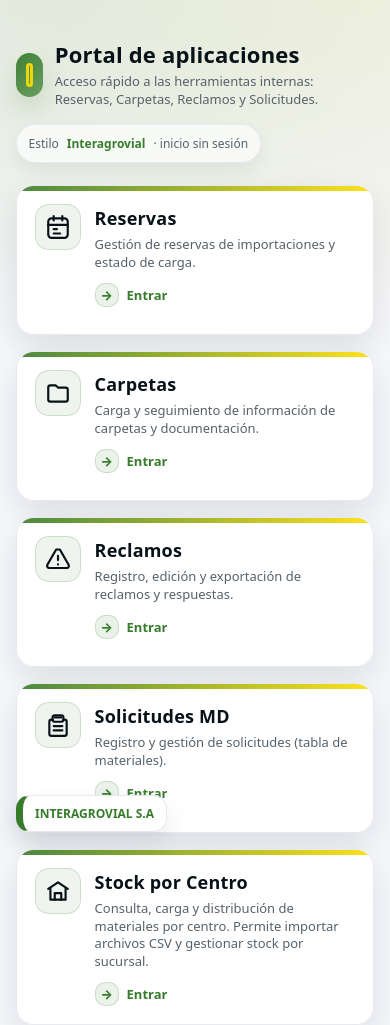
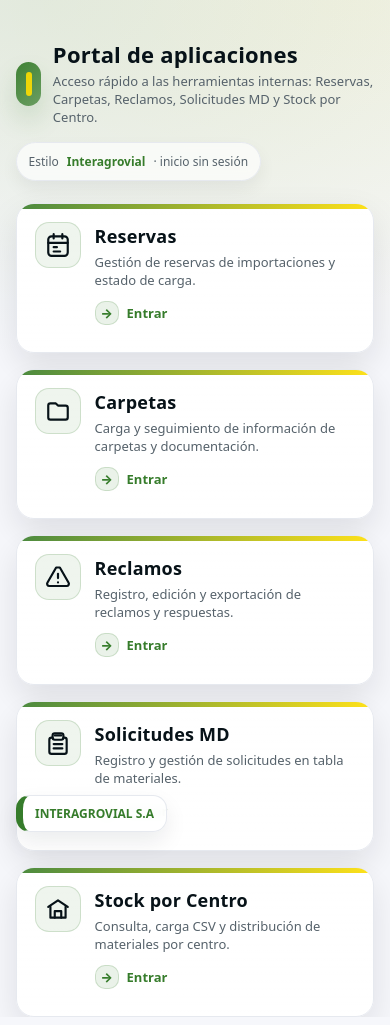
Before and after one commit to gera1991823-design/Datos-Analisis, a plain HTML site: page index.html in a window 390 px wide. Drawn offline with Linux system fonts and the light colour scheme.

Commit message:
Update index.html

```diff
--- a/index.html
+++ b/index.html
@@ -9,11 +9,9 @@
     :root{
       --green:#367c2b;
       --yellow:#ffde00;
-
       --bg:#f6f7fb;
       --text:#071218;
       --muted:#56626b;
-
       --card:#ffffff;
       --border:#e6e9ef;
       --shadow: 0 14px 34px rgba(15,23,32,.10);
@@ -21,6 +19,7 @@
     }
 
     *{box-sizing:border-box}
+
     body{
       margin:0;
       font-family: ui-sans-serif, system-ui, -apple-system, Segoe UI, Roboto, Arial, sans-serif;
@@ -35,12 +34,11 @@
     }
 
     .wrap{
-      width:min(1100px, 92vw);
-      margin: 42px auto 0;
+      width:min(1200px, 92vw);
+      margin:42px auto 0;
       flex:1;
     }
 
-    /* Header */
     .top{
       display:flex;
       align-items:flex-start;
@@ -51,32 +49,41 @@
     }
 
     .brand{
-      display:flex; align-items:center; gap:12px;
+      display:flex;
+      align-items:center;
+      gap:12px;
     }
+
     .brandMark{
-      width:44px; height:44px; border-radius:14px;
-      background: linear-gradient(135deg, rgba(54,124,43,.95), rgba(54,124,43,.70));
+      width:44px;
+      height:44px;
+      border-radius:14px;
+      background:linear-gradient(135deg, rgba(54,124,43,.95), rgba(54,124,43,.70));
       position:relative;
-      box-shadow: 0 14px 26px rgba(54,124,43,.18);
+      box-shadow:0 14px 26px rgba(54,124,43,.18);
     }
+
     .brandMark::after{
       content:"";
-      position:absolute; inset:10px;
+      position:absolute;
+      inset:10px;
       border-radius:10px;
       border:3px solid rgba(255,222,0,.95);
       opacity:.95;
     }
+
     .brand h1{
       margin:0;
       font-size:22px;
       letter-spacing:.2px;
       line-height:1.1;
     }
+
     .brand p{
       margin:6px 0 0;
       color:var(--muted);
       font-size:13px;
-      max-width: 520px;
+      max-width:560px;
     }
 
     .hint{
@@ -86,38 +93,48 @@
       padding:10px 12px;
       border:1px solid var(--border);
       border-radius:999px;
-      background: rgba(255,255,255,.65);
-      box-shadow: 0 8px 18px rgba(15,23,32,.06);
+      background:rgba(255,255,255,.65);
+      box-shadow:0 8px 18px rgba(15,23,32,.06);
       color:var(--muted);
       font-size:12px;
-      backdrop-filter: blur(6px);
+      backdrop-filter:blur(6px);
     }
-    .hint b{ color:var(--green); }
 
-    /* Cards grid */
+    .hint b{
+      color:var(--green);
+    }
+
     .grid{
       display:grid;
-      grid-template-columns: repeat(3, minmax(0, 1fr));
+      grid-template-columns:repeat(4, minmax(0, 1fr));
       gap:16px;
-      margin-top: 18px;
+      margin-top:18px;
     }
 
-    @media (max-width: 900px){
-      .grid{ grid-template-columns: 1fr; }
+    @media (max-width:1100px){
+      .grid{
+        grid-template-columns:repeat(2, minmax(0, 1fr));
+      }
+    }
+
+    @media (max-width:700px){
+      .grid{
+        grid-template-columns:1fr;
+      }
     }
 
     .card{
-      background: linear-gradient(180deg, rgba(255,255,255,1), rgba(255,255,255,.92));
+      background:linear-gradient(180deg, rgba(255,255,255,1), rgba(255,255,255,.92));
       border:1px solid var(--border);
-      border-radius: var(--radius);
-      box-shadow: var(--shadow);
+      border-radius:var(--radius);
+      box-shadow:var(--shadow);
       padding:18px;
       position:relative;
       overflow:hidden;
       text-decoration:none;
       color:inherit;
-      transition: transform .14s ease, box-shadow .14s ease, border-color .14s ease;
-      min-height: 150px;
+      transition:transform .14s ease, box-shadow .14s ease, border-color .14s ease;
+      min-height:150px;
       display:flex;
       gap:14px;
       align-items:flex-start;
@@ -128,30 +145,38 @@
       position:absolute;
       inset:-1px -1px auto -1px;
       height:6px;
-      background: linear-gradient(90deg, var(--green), var(--yellow));
+      background:linear-gradient(90deg, var(--green), var(--yellow));
       opacity:.9;
     }
 
     .card:hover{
-      transform: translateY(-2px);
-      border-color: rgba(54,124,43,.28);
-      box-shadow: 0 18px 46px rgba(15,23,32,.12);
+      transform:translateY(-2px);
+      border-color:rgba(54,124,43,.28);
+      box-shadow:0 18px 46px rgba(15,23,32,.12);
     }
 
     .icon{
-      width:46px;height:46px;border-radius:14px;
+      width:46px;
+      height:46px;
+      border-radius:14px;
       border:1px solid rgba(54,124,43,.18);
-      background: rgba(54,124,43,.08);
-      display:grid; place-items:center;
-      flex: 0 0 auto;
+      background:rgba(54,124,43,.08);
+      display:grid;
+      place-items:center;
+      flex:0 0 auto;
     }
-    .icon svg{ width:26px; height:26px; }
+
+    .icon svg{
+      width:26px;
+      height:26px;
+    }
 
     .content h2{
       margin:2px 0 6px;
       font-size:18px;
       letter-spacing:.2px;
     }
+
     .content p{
       margin:0;
       color:var(--muted);
@@ -165,33 +190,38 @@
       align-items:center;
       gap:8px;
       font-weight:800;
-      color: var(--green);
+      color:var(--green);
       font-size:13px;
     }
 
     .go span{
-      display:inline-grid; place-items:center;
-      width:24px;height:24px;border-radius:10px;
-      background: rgba(54,124,43,.10);
+      display:inline-grid;
+      place-items:center;
+      width:24px;
+      height:24px;
+      border-radius:10px;
+      background:rgba(54,124,43,.10);
       border:1px solid rgba(54,124,43,.18);
     }
 
-    /* Footer */
     .footer{
       position:fixed;
       left:16px;
       bottom:12px;
       font-size:12px;
       color:var(--text);
-      background: rgba(255,255,255,.95);
+      background:rgba(255,255,255,.95);
       border:1px solid var(--border);
       border-left:7px solid var(--green);
       padding:9px 12px;
       border-radius:14px;
-      box-shadow: 0 10px 22px rgba(15,23,32,.08);
-      backdrop-filter: blur(6px);
+      box-shadow:0 10px 22px rgba(15,23,32,.08);
+      backdrop-filter:blur(6px);
     }
-    .footer b{ color: var(--green); }
+
+    .footer b{
+      color:var(--green);
+    }
   </style>
 </head>
 
@@ -202,7 +232,10 @@
         <div class="brandMark" aria-hidden="true"></div>
         <div>
           <h1>Portal de aplicaciones</h1>
-          <p>Acceso rápido a las herramientas internas: Reservas, Carpetas, Reclamos y Solicitudes.</p>
+          <p>
+            Acceso rápido a las herramientas internas:
+            Reservas, Carpetas, Reclamos, Solicitudes MD y Stock por Centro.
+          </p>
         </div>
       </div>
 
@@ -210,10 +243,10 @@
     </div>
 
     <section class="grid" aria-label="Accesos">
+
       <!-- RESERVAS -->
       <a class="card" href="reservas.html" aria-label="Ir a Reservas">
         <div class="icon" aria-hidden="true">
-          <!-- Calendar icon -->
           <svg viewBox="0 0 24 24" fill="none" stroke="currentColor" stroke-width="2"
                stroke-linecap="round" stroke-linejoin="round">
             <rect x="3" y="4" width="18" height="18" rx="3"></rect>
@@ -231,7 +264,6 @@
       <!-- CARPETAS -->
       <a class="card" href="carpetas.html" aria-label="Ir a Carpetas">
         <div class="icon" aria-hidden="true">
-          <!-- Folder icon -->
           <svg viewBox="0 0 24 24" fill="none" stroke="currentColor" stroke-width="2"
                stroke-linecap="round" stroke-linejoin="round">
             <path d="M3 7a2 2 0 0 1 2-2h5l2 2h7a2 2 0 0 1 2 2v9a2 2 0 0 1-2 2H5a2 2 0 0 1-2-2z"></path>
@@ -247,7 +279,6 @@
       <!-- RECLAMOS -->
       <a class="card" href="Reclamos.html" aria-label="Ir a Reclamos">
         <div class="icon" aria-hidden="true">
-          <!-- Alert / ticket icon -->
           <svg viewBox="0 0 24 24" fill="none" stroke="currentColor" stroke-width="2"
                stroke-linecap="round" stroke-linejoin="round">
             <path d="M12 9v4"></path>
@@ -265,7 +296,6 @@
       <!-- SOLICITUDES MD -->
       <a class="card" href="Solicitudes%20MD.html" aria-label="Ir a Solicitudes MD">
         <div class="icon" aria-hidden="true">
-          <!-- Clipboard / list icon -->
           <svg viewBox="0 0 24 24" fill="none" stroke="currentColor" stroke-width="2"
                stroke-linecap="round" stroke-linejoin="round">
             <path d="M9 5h6"></path>
@@ -277,7 +307,7 @@
         </div>
         <div class="content">
           <h2>Solicitudes MD</h2>
-          <p>Registro y gestión de solicitudes (tabla de materiales).</p>
+          <p>Registro y gestión de solicitudes en tabla de materiales.</p>
           <div class="go"><span>→</span> Entrar</div>
         </div>
       </a>
@@ -285,7 +315,6 @@
       <!-- STOCK POR CENTRO -->
       <a class="card" href="stock-por-centro.html" aria-label="Ir a Stock por Centro">
         <div class="icon" aria-hidden="true">
-    <!-- Inventory / warehouse icon -->
           <svg viewBox="0 0 24 24" fill="none" stroke="currentColor" stroke-width="2"
                stroke-linecap="round" stroke-linejoin="round">
             <path d="M3 10l9-6 9 6"></path>
@@ -293,21 +322,12 @@
             <path d="M9 20v-6h6v6"></path>
           </svg>
         </div>
-
         <div class="content">
           <h2>Stock por Centro</h2>
-    <p>
-      Consulta, carga y distribución de materiales por centro.
-      Permite importar archivos CSV y gestionar stock por sucursal.
-    </p>
-
-    <div class="go">
-      <span>→</span> Entrar
-    </div>
+          <p>Consulta, carga CSV y distribución de materiales por centro.</p>
+          <div class="go"><span>→</span> Entrar</div>
         </div>
       </a>
-
-
 
     </section>
   </main>
```
Lines whose indentation alone changed are shown as unchanged.
